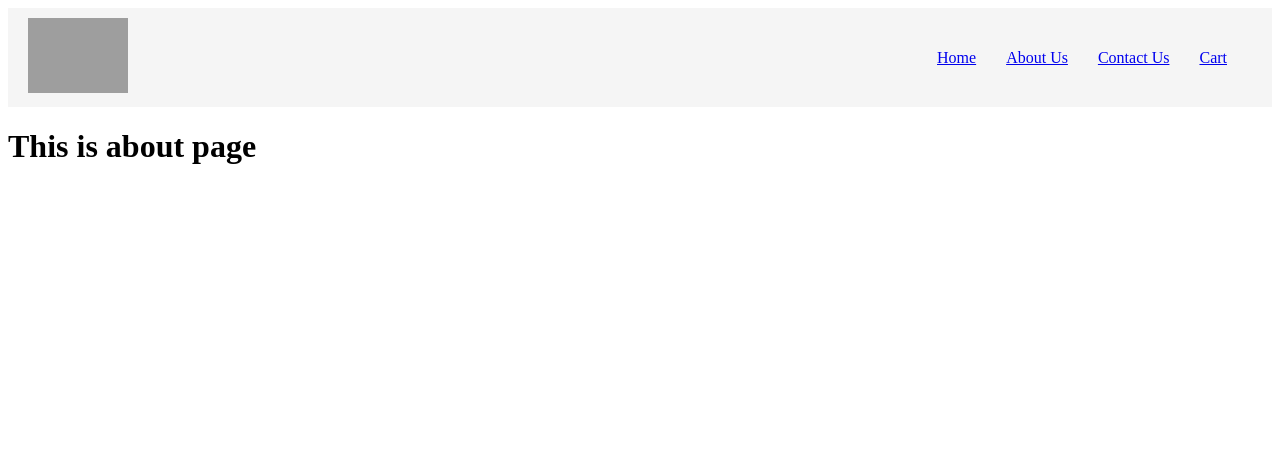
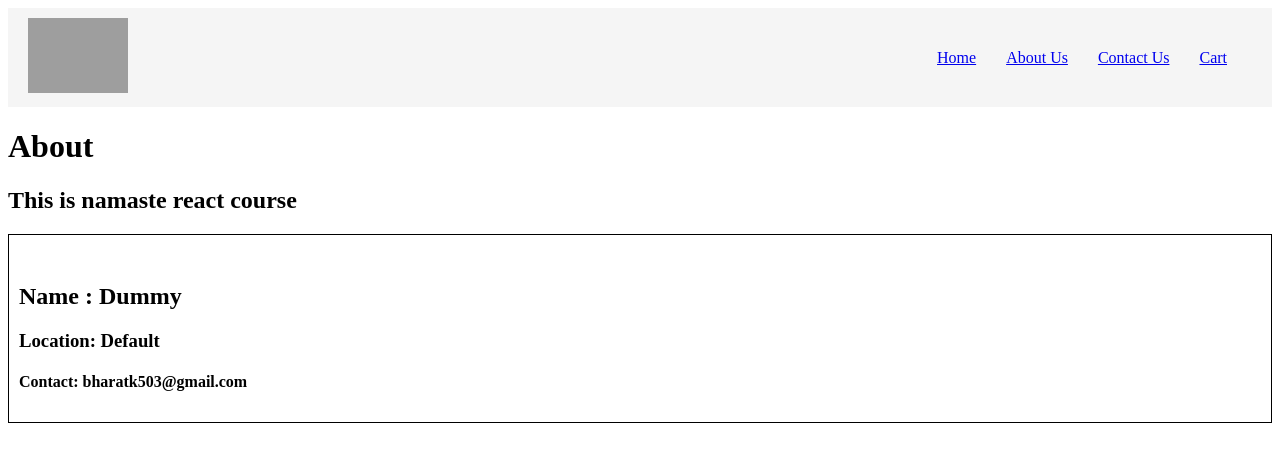
Before and after one commit to bharatk5003/NamasteReact, a React (Vite) app: page /about in a window 1280 px wide. Shown: the top 462 px of the page. Built offline with nearby package versions, Linux system fonts and the light colour scheme; no server answers; grey boxes are pictures that could not be loaded.

Commit message:
class based component added

```diff
--- a/index.css
+++ b/index.css
@@ -92,3 +92,7 @@
   font-size: 16px;
   font-weight: 600;
 }
+.user-card {
+  padding: 10px;
+  border : 1px solid black;
+}
--- a/src/App.js
+++ b/src/App.js
@@ -6,6 +6,7 @@ import Body from "./components/Body";
 import { createBrowserRouter, Outlet, RouterProvider } from "react-router";
 import Error from "./components/Error";
 import RestaurantMenu from "./components/RestaurantMenu";
+import About from "./components/About";
 
 const AppLayout = () => {
   return (
@@ -27,7 +28,7 @@ const appRouter = createBrowserRouter([
       },
       {
         path: "/about",
-        element: <h1>This is about page</h1>,
+        element: <About />,
       },
       {
         path: "/contact",
--- /dev/null
+++ b/src/components/About.js
@@ -0,0 +1,40 @@
+import React from "react";
+import User from "./User";
+import UserClass from "./UserClass";
+import { Component } from "react";
+/*
+const About = () => {
+  return (
+    <div>
+      <h1>About</h1>
+      <h2>This is namaste react course</h2>
+      <User name={"Bharat Kumar (function)"} />
+      <UserClass name={"Bharat Kumar (class)"} />
+    </div>
+  );
+};
+*/
+class About extends Component {
+  constructor(props) {
+    super(props);
+    console.log("parent constructor");
+  }
+
+  componentDidMount() {
+    console.log("parent component Did Mount");
+  }
+
+  render() {
+    console.log("Parent Render");
+    return (
+      <div>
+        <h1>About</h1>
+        <h2>This is namaste react course</h2>
+        {/* <User name={"Bharat Kumar (function)"} /> */}
+        <UserClass name={"Bharat Kumar (class)"} />
+      </div>
+    );
+  }
+}
+
+export default About;
--- a/src/components/Body.js
+++ b/src/components/Body.js
@@ -12,7 +12,7 @@ const Body = () => {
   const [searchText, setSearchText] = useState("");
 
   useEffect(() => {
-    console.log("useEffect called");
+    // console.log("useEffect called");
     fetchRestaurant();
   }, []);
 
--- a/src/components/Header.js
+++ b/src/components/Header.js
@@ -5,7 +5,7 @@ import { Link } from "react-router";
 const Header = () => {
   //If no dependency array ==> useEffect is called on every render
   useEffect(() => {
-    console.log("useEffect called");
+    // console.log("useEffect called");
   }, []);
 
   return (
--- /dev/null
+++ b/src/components/User.js
@@ -0,0 +1,17 @@
+import { useEffect, useState } from "react";
+
+const User = ({ name }) => {
+  const [count, setCount] = useState(0);
+  useEffect(() => {}, []);
+
+  return (
+    <div className="user-card">
+      <h1>Count: {count}</h1>
+      <h2>Name : {name}</h2>
+      <h3>Location: New Delhi</h3>
+      <h4>Contact: bharatk503@gmail.com</h4>
+    </div>
+  );
+};
+
+export default User;
--- /dev/null
+++ b/src/components/UserClass.js
@@ -0,0 +1,47 @@
+import { Component } from "react";
+class UserClass extends Component {
+  constructor(props) {
+    super(props);
+    this.state = {
+      userInfo: {
+        name: "Dummy",
+        location: "Default",
+      },
+      count1: 0,
+      count2: 5,
+    };
+    console.log(this.props.name + "child constructor");
+  }
+
+  async componentDidMount() {
+    console.log(this.props.name + "child component Did Mount");
+    //Api call after component is rendered
+    const data = await fetch("https://api.github.com/users/bharatk5003");
+    const json = await data.json();
+    console.log(json);
+    this.setState({
+      userInfo: json,
+    });
+  }
+
+  componentDidUpdate() {
+    console.log("component Did Update called");
+  }
+  componentWillUnmount() {
+    console.log("componet will unmount called");
+  }
+  render() {
+    const { name, location, avatar_url } = this.state.userInfo;
+
+    return (
+      <div className="user-card">
+        <img src={avatar_url}></img>
+        <h2>Name : {name}</h2>
+        <h3>Location: {location}</h3>
+        <h4>Contact: bharatk503@gmail.com</h4>
+      </div>
+    );
+  }
+}
+
+export default UserClass;
```
Also changed, not shown: 3 other files (tests, documents, lock files or other folders).
